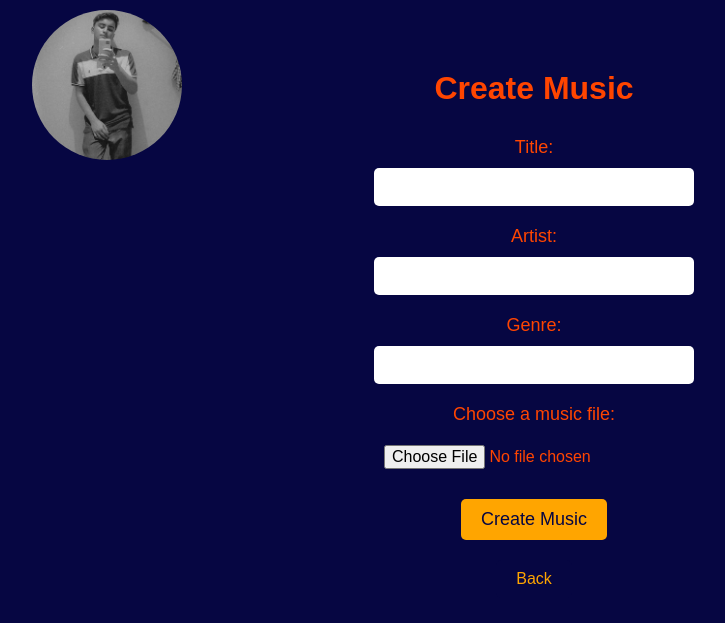
After one commit to Raufjatoi/flask-music-app, a Flask app: page /create in a window 1280 px wide. The commit adds this page. Shown: the top 623 px of the page, without its empty margins (106-831 px from the left). Run offline with Flask 3, Linux system fonts and the light colour scheme.

Commit message:
workin on create m
workin on create music file and saving kinda hard bu its finee

```diff
--- a/app.py
+++ b/app.py
@@ -1,31 +1,54 @@
-from flask import Flask, render_template, send_from_directory
+from flask import Flask, render_template, send_from_directory, request
 
 app = Flask(__name__)
 
+# Route to serve static files from 'static2' directory
 @app.route('/static2/<path:filename>')
 def static2_files(filename):
     return send_from_directory('static2', filename)
 
+# Route to serve static files from 'static3' directory
 @app.route('/static3/<path:filename>')
 def static3_files(filename):
     return send_from_directory('static3', filename)
 
+# Homepage route
 @app.route('/')
 def index():
     return render_template('index.html')
 
+# Discover route
 @app.route('/discover')
 def discover():
     return render_template('discover.html')
 
+# Albums route
 @app.route('/albums')
 def albums():
     return render_template('albums.html')
 
+# Artist route
 @app.route('/artist')
 def artist():
     # You can add logic here to fetch data for artist.html if needed
     return render_template('artist.html')
 
+# Route for creating music
+@app.route('/create')
+def create():
+    return render_template('create.html')
+
+# Route for handling form submission and displaying created music
+@app.route('/cmusic', methods=['POST'])
+def cmusic():
+    title = request.form['title']
+    artist = request.form['artist']
+    genre = request.form['genre']
+    # No need to save the music file, just retrieve the filename
+    music_file = request.files['file']
+    filename = music_file.filename if music_file else None
+
+    return render_template('cmusic.html', title=title, artist=artist, genre=genre, filename=filename)
+
 if __name__ == '__main__':
     app.run(debug=True)
--- /dev/null
+++ b/templates/create.html
@@ -0,0 +1,115 @@
+<!DOCTYPE html>
+<html lang="en">
+<head>
+    <meta charset="UTF-8">
+    <meta name="viewport" content="width=device-width, initial-scale=1.0">
+    <title>Create Music</title>
+    <style>
+        body {
+            background-color: rgb(6, 6, 66);
+            color: orangered;
+            font-family: Arial, sans-serif;
+            margin: 0;
+            padding: 0;
+            text-align: center;
+        }
+
+        .container {
+            width: 80%;
+            margin: 0 auto;
+            padding-top: 50px;
+            position: relative;
+        }
+
+        h1 {
+            margin-top: 20px;
+        }
+
+        form {
+            margin-top: 30px;
+            display: flex;
+            flex-direction: column;
+            align-items: center;
+        }
+
+        label {
+            margin-bottom: 10px;
+            font-size: 18px;
+        }
+
+        input[type="text"],
+        input[type="file"] {
+            width: 300px;
+            padding: 10px;
+            border: none;
+            border-radius: 5px;
+            margin-bottom: 20px;
+            font-size: 16px;
+        }
+
+        input[type="submit"] {
+            padding: 10px 20px;
+            border: none;
+            border-radius: 5px;
+            background-color: orange;
+            color: rgb(6, 6, 66);
+            font-size: 18px;
+            cursor: pointer;
+            transition: background-color 0.3s ease;
+        }
+
+        input[type="submit"]:hover {
+            background-color: darkorange;
+        }
+
+        .profile-pic {
+            width: 150px;
+            height: 150px;
+            border-radius: 50%;
+            position: absolute;
+            top: 10px;
+            left: 10px;
+            transition: all 0.3s ease;
+            filter: grayscale(100%);
+        }
+
+        .back-button {
+            margin-top: 20px;
+            display: inline-block;
+            text-decoration: none;
+            color: orange;
+            padding: 10px 20px;
+            border-radius: 5px;
+            background-color: rgb(6, 6, 66);
+            transition: all 0.3s ease;
+        }
+
+        .back-button:hover {
+            background-color: orange;
+            color: rgb(6, 6, 66);
+        }
+    </style>
+</head>
+<body>
+    <div class="container">
+        <img src="{{ url_for('static', filename='profile_pic_left.JPG') }}" alt="Profile Pic" class="profile-pic">
+        <h1>Create Music</h1>
+        <form action="/cmusic" method="POST" enctype="multipart/form-data">
+            <label for="title">Title:</label>
+            <input type="text" id="title" name="title">
+
+            <label for="artist">Artist:</label>
+            <input type="text" id="artist" name="artist">
+
+            <label for="genre">Genre:</label>
+            <input type="text" id="genre" name="genre">
+
+            <label for="file">Choose a music file:</label>
+            <input type="file" id="file" name="file">
+
+            <input type="submit" value="Create Music">
+        </form>
+        <a href="{{ url_for('discover') }}" class="back-button">Back</a>
+    </div>
+</body>
+</html>
--- a/templates/discover.html
+++ b/templates/discover.html
@@ -118,11 +118,11 @@
                 <h2 class="mini-heading">Albums</h2>
             </div>
 
-            <div class="option-block" onclick="location.href='{{url_for('artist')}}';">
+            <div class="option-block" onclick="location.href='{{ url_for('artist') }}';">
                 <img src="{{ url_for('static', filename='ed.jpg') }}" alt="Artists">
                 <h2 class="mini-heading">Artists</h2>
             </div>
-            <div class="option-block" onclick="location.href='link_to_create.html';">
+            <div class="option-block" onclick="location.href='{{ url_for('create') }}';">
                 <img src="{{ url_for('static', filename='create.jpg') }}" alt="Create">
                 <h2 class="mini-heading">Create</h2>
             </div>
```
Also changed, not shown: templates/cmusic.html (added, +59 -0 lines).
